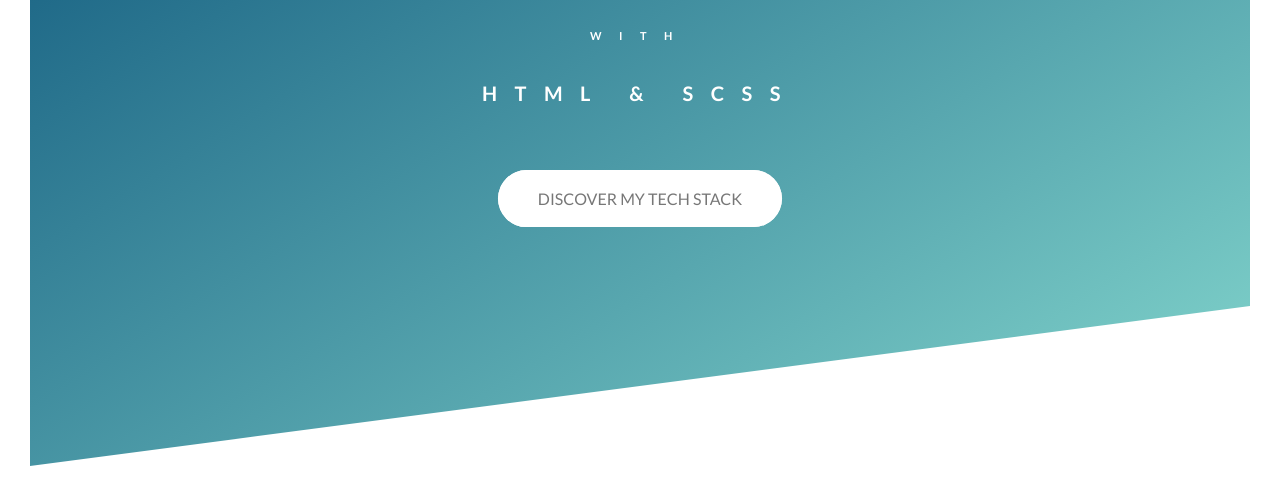
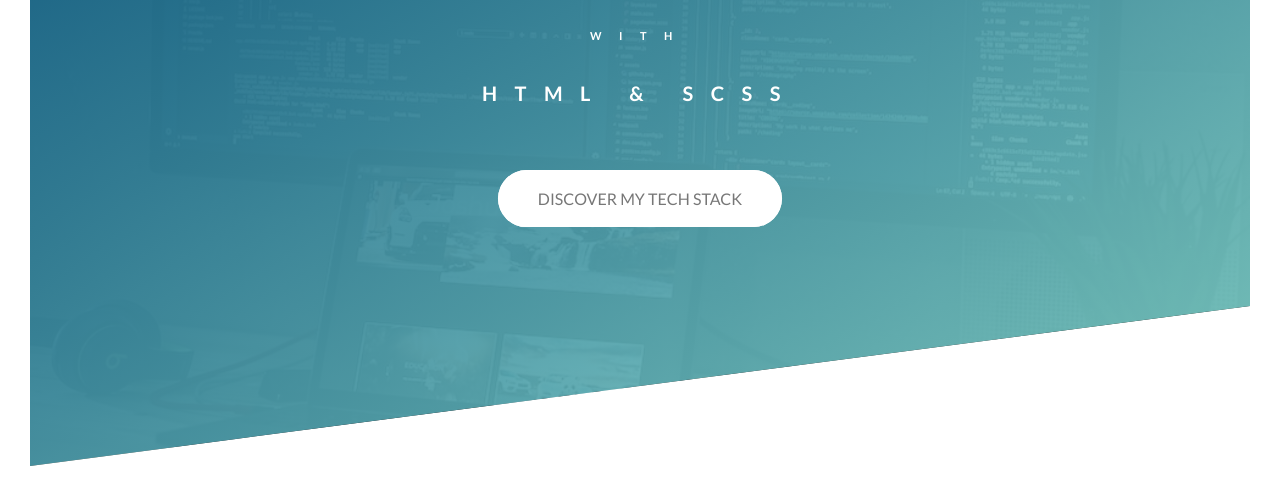
Before and after one commit to iskren97/portfolio-html-scss, a website: page index.html in a window 1280 px wide. Shown: the part 324-820 px from the top of the page. Drawn offline with nearby package versions, Linux system fonts and the light colour scheme; files that its build step writes are made by us from their sources.

Commit message:
style/CHAR-1: replaced header bg style, added image

```diff
--- a/sass/layout/_header.scss
+++ b/sass/layout/_header.scss
@@ -1,6 +1,11 @@
 .header {
   height: 95vh;
-  background-image: linear-gradient(to right bottom, #085078, #85d8ce);
+  background-image: linear-gradient(
+      to right bottom,
+      rgba(8, 80, 120, 1),
+      rgba(133, 216, 206, 0.9)
+    ),
+    url('../images/header-img.jpg');
   background-size: cover;
   background-position: top;
   position: relative;
```
Also changed, not shown: images/header-img.jpg (added).
